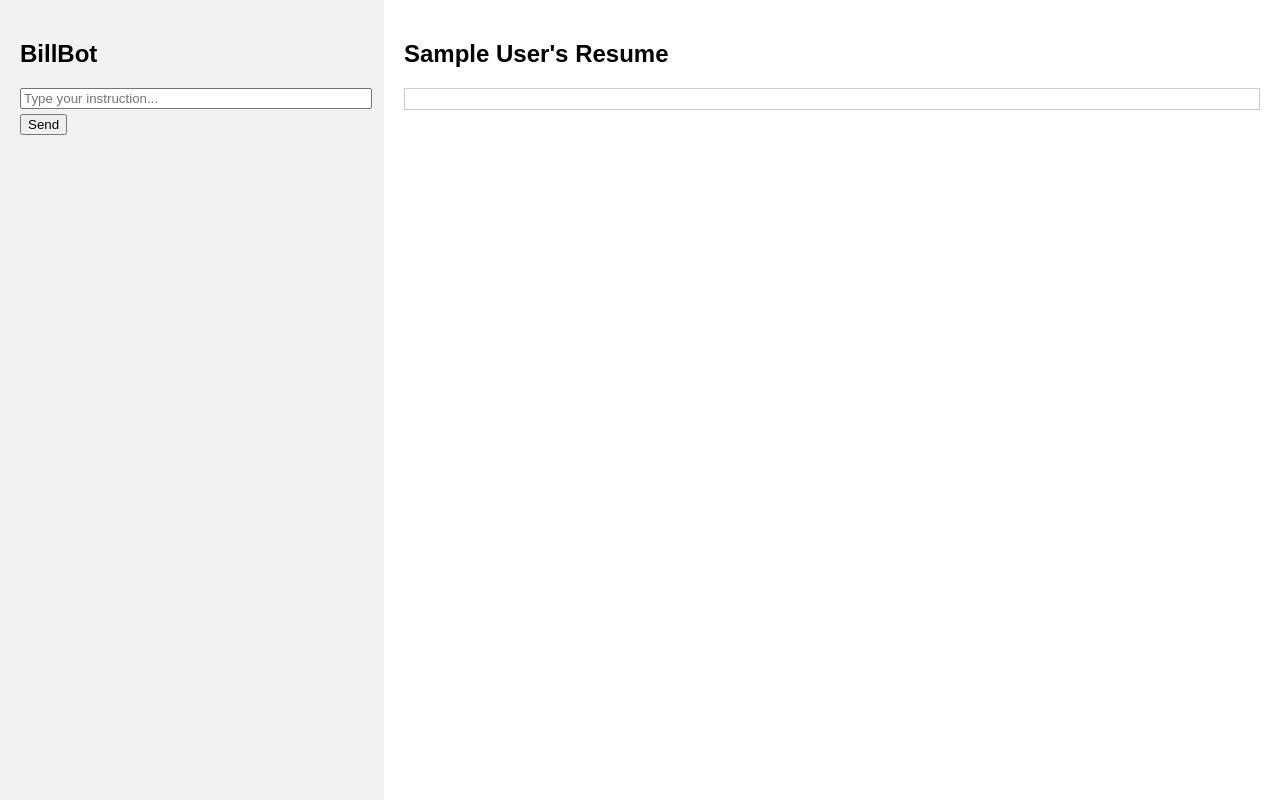
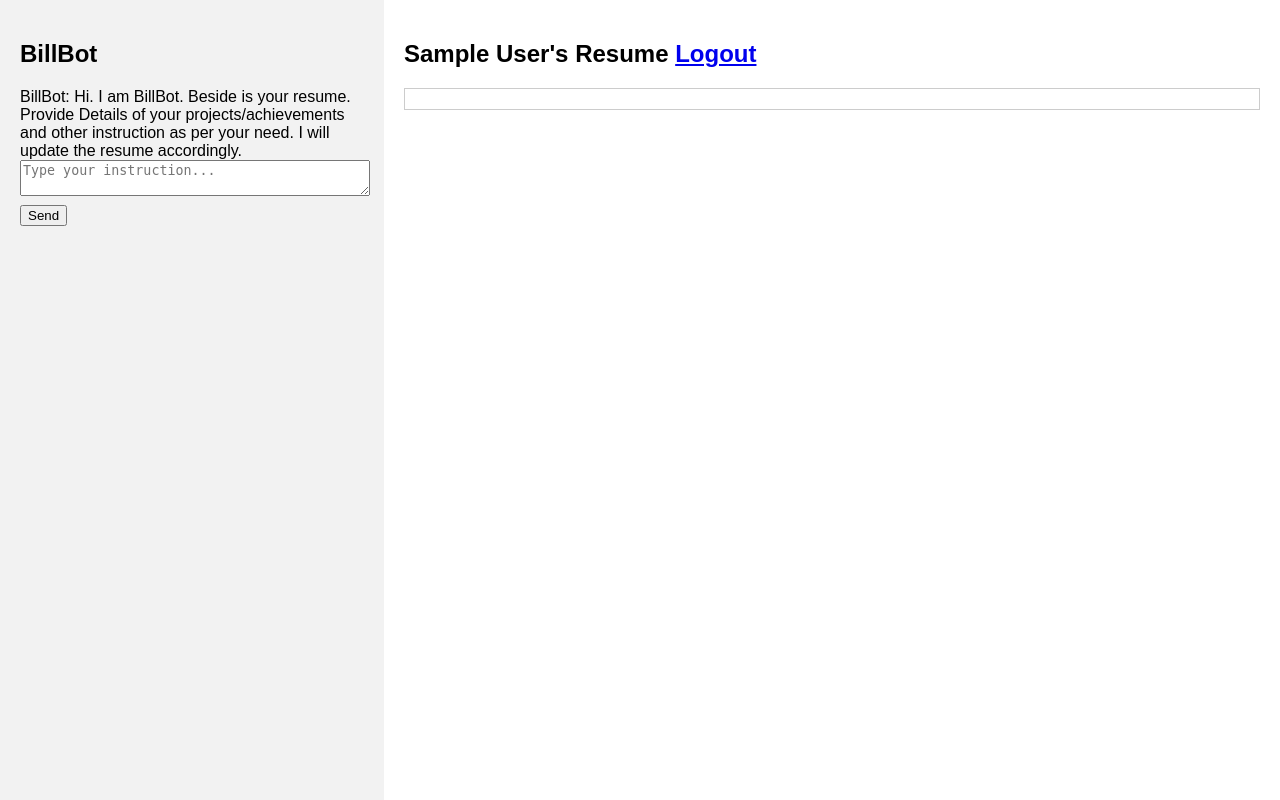
Before and after one commit to MBSA-INFINITY/jobsaathi-mbsa, a Flask app: page /dashboard in a window 1280 px wide. Run offline with Flask 2, Linux system fonts and the light colour scheme; the visitor is signed in with stand-in values (Sample User, id 1); data that the repository does not hold is empty.

Commit message:
logout added

```diff
--- a/templates/dashboard.html
+++ b/templates/dashboard.html
@@ -40,13 +40,13 @@
         <div id="chat-messages">
             <!-- Chat messages will be dynamically added here -->
         </div>
-        <input type="text" id="user-input" placeholder="Type your instruction..." style="width: 100%;margin-bottom: 5px;">
+        <textarea type="text" id="user-input" placeholder="Type your instruction..." style="width: 100%;margin-bottom: 5px;"></textarea>
 
         <button onclick="sendMessage()">Send</button>
     </div>
 
     <div id="resume-container">
-        <h2>{{user_name}}'s Resume</h2>
+        <h2>{{user_name}}'s Resume  <a href="/logout">Logout</a></h2>
         <div id="resume-content">
           {{ resume_html_code | safe }}
 
@@ -64,9 +64,9 @@
             userMessage.textContent = `User: ${userInput}`;
             chatMessages.appendChild(userMessage);
       }
-      function createBotMessage(){
+      function createBotMessage(message){
         const botResponse = document.createElement('div');
-            botResponse.textContent = 'BillBot: Done Processing!'; // You can replace this with the actual bot response
+            botResponse.textContent = `BillBot: ${message}`; // You can replace this with the actual bot response
             chatMessages.appendChild(botResponse);
       }
         async function sendMessage() {
@@ -96,7 +96,7 @@
                 // Update the resume content with the HTML response
                 resumeContent.innerHTML = responseData.html;
 
-                createBotMessage()
+                createBotMessage("Done Processing!")
             } catch (error) {
                 console.error('Error:', error);
                 // Handle errors, display a message, etc.
@@ -107,6 +107,7 @@
 
 
         }
+        createBotMessage("Hi. I am BillBot. Beside is your resume. Provide Details of your projects/achievements and other instruction as per your need. I will update the resume accordingly.")
     </script>
 </body>
 </html>
```
